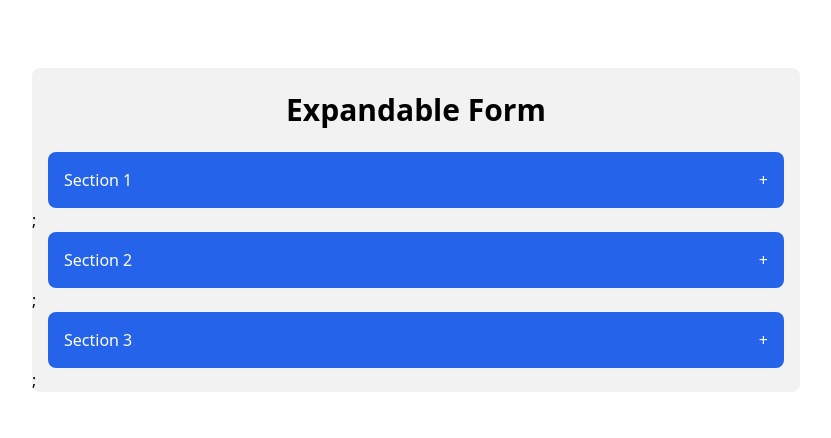
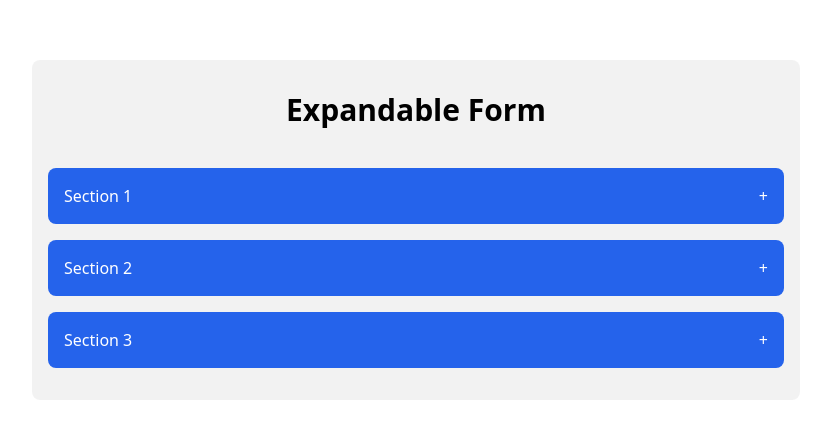
Before and after one commit to ichiiexe/reactAssignment, a React (Vite) app: page / in a window 1280 px wide. Shown: the part 170-608 px from the top of the page, without its empty margins (224-1055 px from the left). Built offline with nearby package versions, Linux system fonts and the light colour scheme.

Commit message:
final touch

```diff
--- a/src/App.jsx
+++ b/src/App.jsx
@@ -4,13 +4,13 @@ function App() {
   return (
     <>
       <div className="flex justify-center items-center h-dvh">
-        <ul className="flex flex-col min-w-96 w-3/5 rounded-lg bg-black/5">
-          <h1 className="m-6 font-bold text-3xl text-center">
+        <ul className="flex flex-col gap-4 py-8 min-w-96 w-3/5 rounded-lg bg-black/5">
+          <h1 className="mb-6 font-bold text-3xl text-center">
             Expandable Form
           </h1>
           <Section title="Section 1" text={["Name:", "Email:"]} />
-          <Section title="Section 2" text={["Address:", "City"]} />
-          <Section title="Section 3" text={["Phone", "Website"]} />
+          <Section title="Section 2" text={["Address:", "City:"]} />
+          <Section title="Section 3" text={["Phone:", "Website:"]} />
         </ul>
       </div>
     </>
--- a/src/components/Item.jsx
+++ b/src/components/Item.jsx
@@ -35,7 +35,6 @@ export function Section(props) {
           {ListItem}
         </div>
       </li>
-      ;
     </>
   );
 }
```
